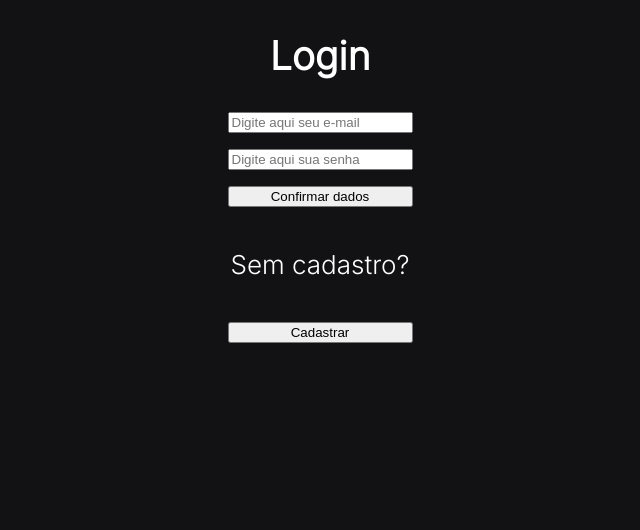
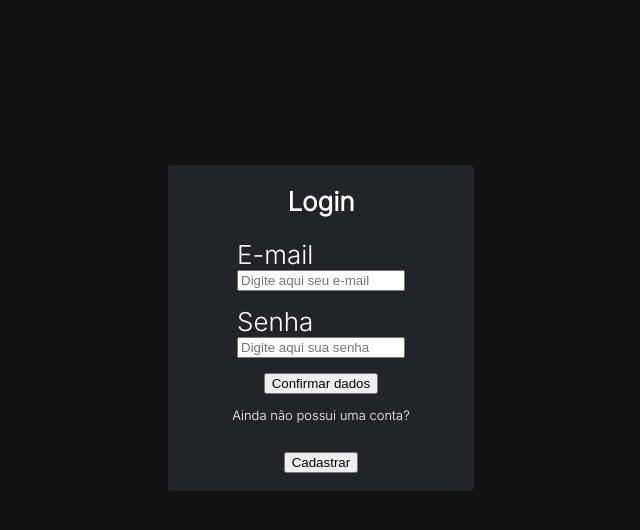
Before and after one commit to educcarnn/YouHUB, a React (Create React App) app: page / in a window 1280 px wide. Shown: the top 530 px of the page, without its empty margins (320-960 px from the left). Built offline with nearby package versions, Linux system fonts and the light colour scheme.

Commit message:
Feature: Login css

```diff
--- a/src/components/NewTechs/style.jsx
+++ b/src/components/NewTechs/style.jsx
@@ -40,6 +40,7 @@ export const AddStyle = styled.div`
 }
 @media (min-width: 768px) {
     width: 65vh;
+    margin-top: -10%;
 }
 `
 
--- a/src/pages/Login/index.js
+++ b/src/pages/Login/index.js
@@ -4,8 +4,9 @@ import { yupResolver } from "@hookform/resolvers/yup";
 import { toast } from "react-toastify";
 import { Redirect, useHistory } from "react-router-dom";
 import { Api } from "../../services/api";
-import { FormStyle } from "./style";
+import { FormStyle, Labels } from "./style";
 import { useState} from "react";
+
 
 function Login() {
   const [redirect, setRedirect] = useState(false);
@@ -57,21 +58,29 @@ function Login() {
 
   return (
     <div>
-      <h2>Login</h2>
+
       <FormStyle onSubmit={handleSubmit(DatesApi)}>
+        <Labels>
+        <h2 className="text">Login</h2>
+        <label>E-mail</label>
         <input
           {...register("email")}
           placeholder="Digite aqui seu e-mail"
         ></input>
-         {errors.email && <span role="alert">{errors.email.message}</span>}
+         {errors.email && <span role="alert" className="error">{errors.email.message}</span>}
+        </Labels>
+        <Labels>
+         <label>Senha</label>
         <input
           {...register("password")}
           placeholder="Digite aqui sua senha"
         ></input>
-        {errors.password && <span role="alert">{errors.password.message}</span>}
+        {errors.password && <span role="alert" className="error">{errors.password.message}</span>}
+        </Labels>
         <button type="submit">Confirmar dados</button>
-        <p>Sem cadastro?</p>
-        <button onClick={handleClick}>Cadastrar</button>
+
+        <p className="msg">Ainda não possui uma conta?</p>
+        <button onClick={handleClick} className="button">Cadastrar</button>
       </FormStyle>
     </div>
   );
--- a/src/pages/Login/style.jsx
+++ b/src/pages/Login/style.jsx
@@ -1,12 +1,45 @@
-import styled from "styled-components"
-
+import styled from "styled-components";
 
 export const FormStyle = styled.form`
+  @media (min-width: 375px) {
     display: flex;
-    gap: 1rem;
     flex-direction: column;
-`
+    align-items: center;
+    align-content: space-between;
+    justify-content: center;
+    margin-top: 20%;
+    background-color: #212529;
+    margin-top: 89%;
+    width: 165%;
+    margin-left: -32%;
+    border-radius: 4px;
+    padding-bottom: 10%;
+    .text{
+        text-align: center;
+        font-size: 100%;
+    }
+    .error {
+      max-width: 100%;
+      font-size: 75%;
+      margin-top: 2%;
+      margin-bottom: 2%;
+      color: red;
+    }
+    .msg{
+        font-size: 50%;
+    }
+    .button{
+        margin-top: 5%;
+    }
+  }
+`;
 
-export const Errors = styled.div`
-
-`
+export const Labels = styled.div`
+  @media (min-width: 375px) {
+    display: flex;
+    flex-direction: column;
+    text-align: justify;
+    margin-bottom: 5%;
+    max-width: 55%;
+  }
+`;
```
